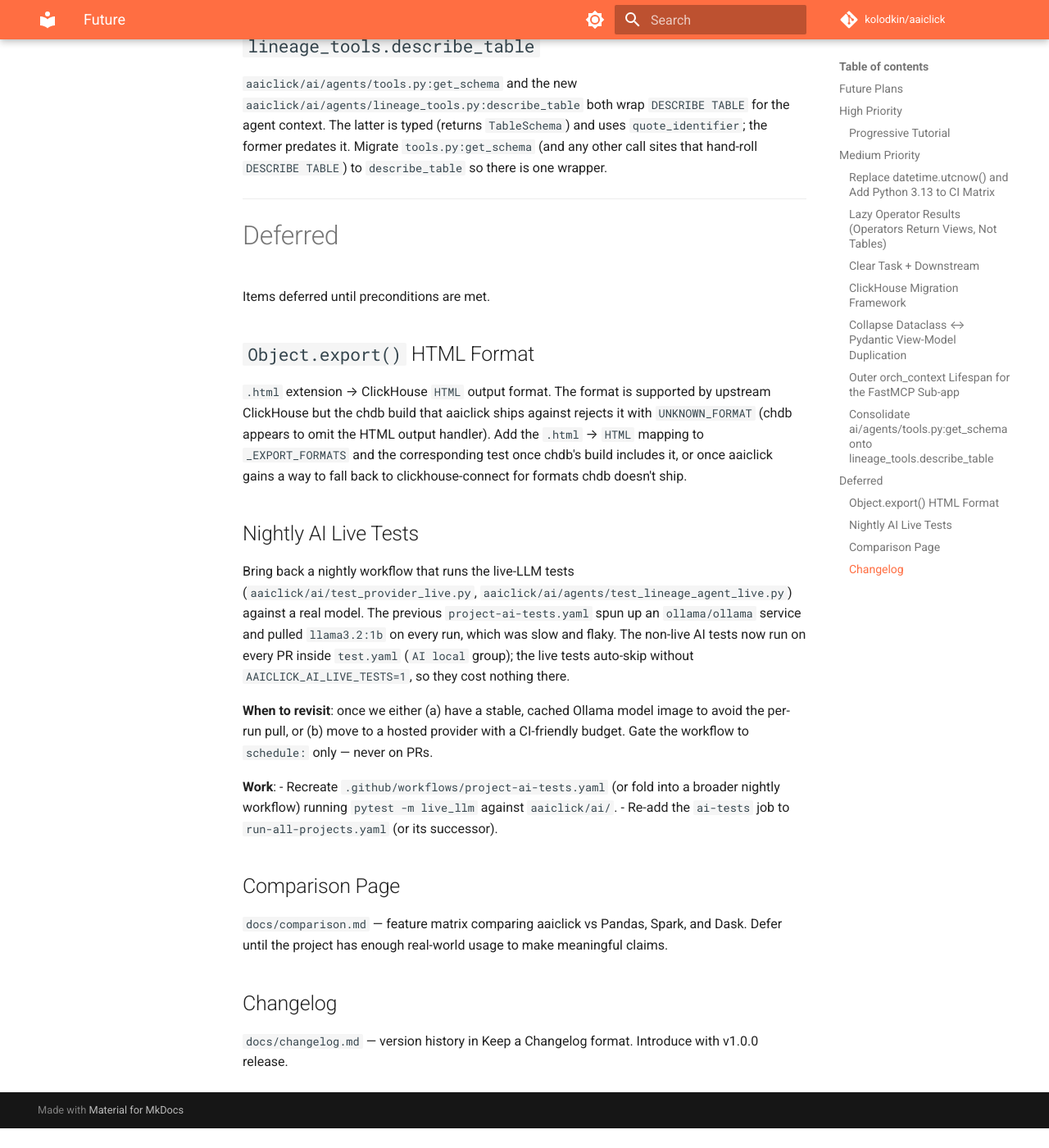
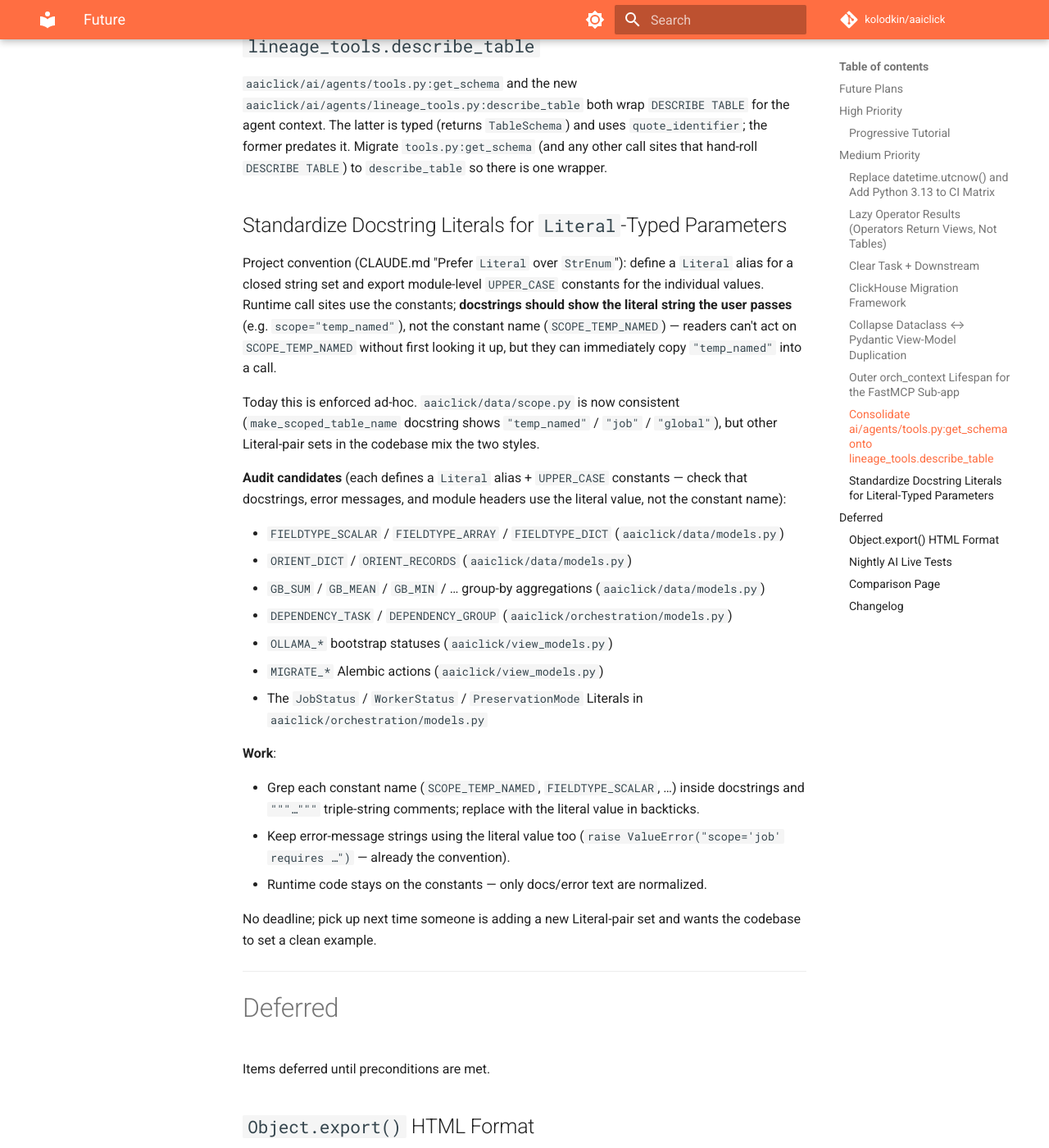
Before and after one commit to kolodkin/aaiclick, an MkDocs documentation site: the page built from docs/future.md, in a window 1280 px wide and 1400 px high, scrolled down 5695 px. Shown: the whole window at 82% size. Built offline with MkDocs 1.6.1 and Material for MkDocs 9.7.7, drawn with Linux system fonts in a browser that asks for light colours; comment, search, counter and statistics services are not loaded; before the commit the page ends 7071 px from its top, so only the background shows below that.

Commit message:
docs: queue docstring-literals refactor in future.md
Track a future sweep to standardize how docstrings reference values of
Literal-typed parameters across the codebase: literal value at call
sites in docs (what users pass), constants at runtime call sites.

```diff
--- a/docs/future.md
+++ b/docs/future.md
@@ -144,6 +144,30 @@ Each `@mcp.tool` opens its own `orch_context(with_ch=True)`, re-creating a SQLAl
 
 `aaiclick/ai/agents/tools.py:get_schema` and the new `aaiclick/ai/agents/lineage_tools.py:describe_table` both wrap `DESCRIBE TABLE` for the agent context. The latter is typed (returns `TableSchema`) and uses `quote_identifier`; the former predates it. Migrate `tools.py:get_schema` (and any other call sites that hand-roll `DESCRIBE TABLE`) to `describe_table` so there is one wrapper.
 
+## Standardize Docstring Literals for `Literal`-Typed Parameters
+
+Project convention (CLAUDE.md "Prefer `Literal` over `StrEnum`"): define a `Literal` alias for a closed string set and export module-level `UPPER_CASE` constants for the individual values. Runtime call sites use the constants; **docstrings should show the literal string the user passes** (e.g. `scope="temp_named"`), not the constant name (`SCOPE_TEMP_NAMED`) — readers can't act on `SCOPE_TEMP_NAMED` without first looking it up, but they can immediately copy `"temp_named"` into a call.
+
+Today this is enforced ad-hoc. `aaiclick/data/scope.py` is now consistent (`make_scoped_table_name` docstring shows `"temp_named"` / `"job"` / `"global"`), but other Literal-pair sets in the codebase mix the two styles.
+
+**Audit candidates** (each defines a `Literal` alias + `UPPER_CASE` constants — check that docstrings, error messages, and module headers use the literal value, not the constant name):
+
+- `FIELDTYPE_SCALAR` / `FIELDTYPE_ARRAY` / `FIELDTYPE_DICT` (`aaiclick/data/models.py`)
+- `ORIENT_DICT` / `ORIENT_RECORDS` (`aaiclick/data/models.py`)
+- `GB_SUM` / `GB_MEAN` / `GB_MIN` / … group-by aggregations (`aaiclick/data/models.py`)
+- `DEPENDENCY_TASK` / `DEPENDENCY_GROUP` (`aaiclick/orchestration/models.py`)
+- `OLLAMA_*` bootstrap statuses (`aaiclick/view_models.py`)
+- `MIGRATE_*` Alembic actions (`aaiclick/view_models.py`)
+- The `JobStatus` / `WorkerStatus` / `PreservationMode` Literals in `aaiclick/orchestration/models.py`
+
+**Work**:
+
+- Grep each constant name (`SCOPE_TEMP_NAMED`, `FIELDTYPE_SCALAR`, …) inside docstrings and `"""…"""` triple-string comments; replace with the literal value in backticks.
+- Keep error-message strings using the literal value too (`raise ValueError("scope='job' requires …")` — already the convention).
+- Runtime code stays on the constants — only docs/error text are normalized.
+
+No deadline; pick up next time someone is adding a new Literal-pair set and wants the codebase to set a clean example.
+
 ---
 
 # Deferred
```
